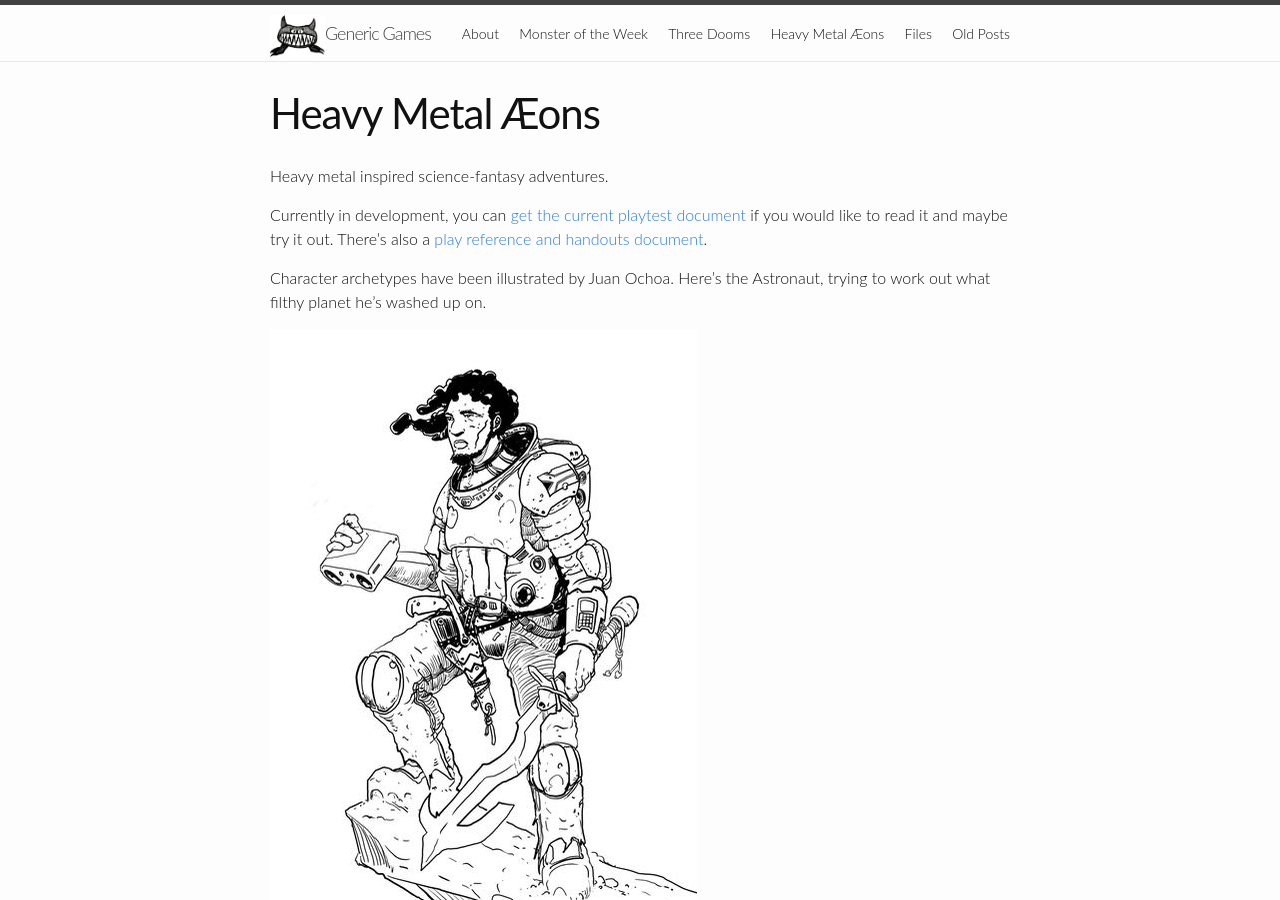
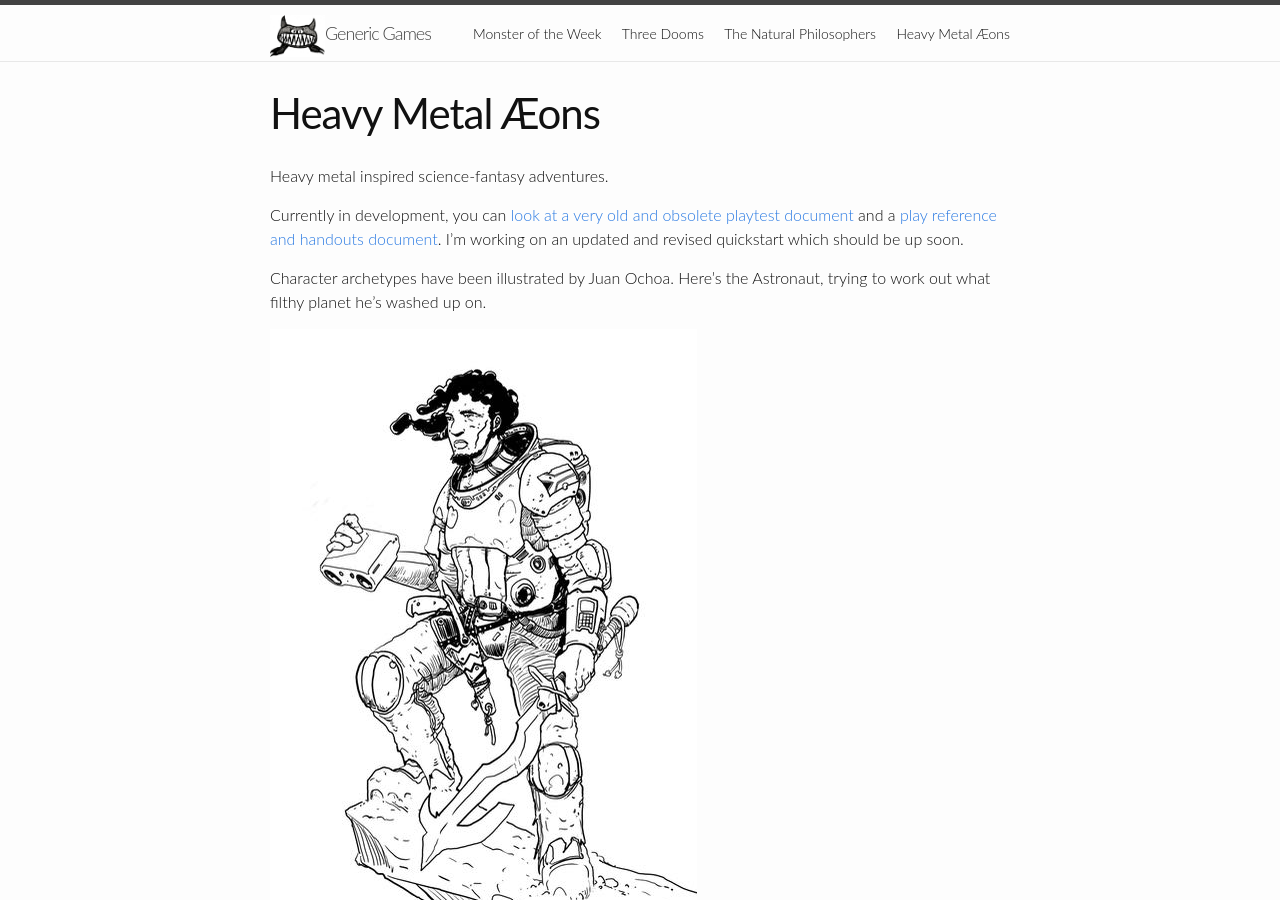
Before and after one commit to michael-sands/generic_games_site, a Jekyll site: the page built from heavy_metal_aeons.md, in a window 1280 px wide and 900 px high. Built offline with Jekyll 4.4.1, drawn with Linux system fonts in a browser that asks for light colours; some of the changed text lies outside the part shown.

Commit message:
a big pile of revisions

```diff
--- a/_includes/footer.html
+++ b/_includes/footer.html
@@ -8,6 +8,15 @@
       <div class="footer-col  footer-col-1">
         <ul class="contact-list">
           <li><a href="mailto:{{ site.email }}">{{ site.email }}</a></li>
+          <li>
+            <a class="page-link" href="{{prepend: site.baseurl }}/about/">About</a>
+          </li>
+          <li>
+            <a class="page-link" href="{{prepend: site.baseurl }}/files/">Files & Game Resources</a>
+          </li>
+          <li>
+            <a class="page-link" href="{{prepend: site.baseurl }}/posts/">Old Posts</a>
+          </li>
         </ul>
       </div>
 
--- a/_includes/header.html
+++ b/_includes/header.html
@@ -2,7 +2,9 @@
 
   <div class="wrapper">
 
-    <a class="site-title" href="{{ site.baseurl }}/"><img src="{{ site.baseurl }}/images/generic_games_monster.jpg" height="42" width="55">{{ site.title }}</a>
+    <div class="site-title">
+      <a class="site-title" href="{{ site.baseurl }}/"><img src="{{ site.baseurl }}/images/generic_games_monster.jpg" height="42" width="55">{{ site.title }}</a>
+    </div>
 
     <nav class="site-nav">
       <a href="#" class="menu-icon">
@@ -14,12 +16,10 @@
       </a>
 
       <div class="trigger">
-        <a class="page-link" href="{{prepend: site.baseurl }}/about/">About</a>
         <a class="page-link" href="{{prepend: site.baseurl }}/motw/">Monster of the Week</a>
         <a class="page-link" href="{{prepend: site.baseurl }}/three_dooms/">Three Dooms</a>
+        <a class="page-link" href="{{prepend: site.baseurl }}/natural_philosophers/">The Natural Philosophers</a>
         <a class="page-link" href="{{prepend: site.baseurl }}/heavy_metal_aeons/">Heavy Metal Æons</a>
-        <a class="page-link" href="{{prepend: site.baseurl }}/files/">Files</a>
-        <a class="page-link" href="{{prepend: site.baseurl }}/posts/">Old Posts</a>
       </div>
     </nav>
 
--- a/heavy_metal_aeons.md
+++ b/heavy_metal_aeons.md
@@ -5,8 +5,7 @@ permalink: /heavy_metal_aeons/
 ---
 Heavy metal inspired science-fantasy adventures.
 
-Currently in development, you can [get the current playtest document](https://drive.google.com/open?id=0B5pV27F3R0veOFRZVm1MX21EamM) if you would
-like to read it and maybe try it out. There's also a [play reference and handouts document](https://drive.google.com/open?id=0B5pV27F3R0veQjU0UkI2dUdya28).
+Currently in development, you can [look at a very old and obsolete playtest document](https://drive.google.com/open?id=0B5pV27F3R0veOFRZVm1MX21EamM) and a [play reference and handouts document](https://drive.google.com/open?id=0B5pV27F3R0veQjU0UkI2dUdya28). I'm working on an updated and revised quickstart which should be up soon.
 
 Character archetypes have been illustrated by Juan Ochoa. Here's the Astronaut,
 trying to work out what filthy planet he's washed up on.
```
Also changed, not shown: natural_philosophers.md (added, +22 -0 lines), three_dooms.md (+12 -6 lines), images/dtrpg-logo-245.png (added), 2 other files.
